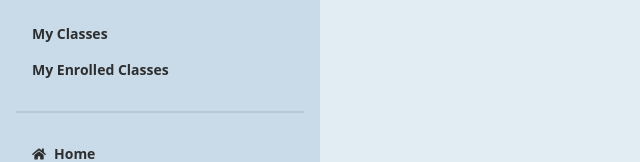
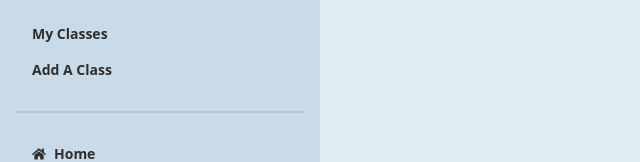
Before and after one commit to Rayhan108/Sports-training-camp, a React (Vite) app: page /dashboard in a window 1280 px wide. Shown: the top 162 px of the page, without its empty margins (0-640 px from the left). Built offline with nearby package versions, Linux system fonts and the light colour scheme; no server answers.

Commit message:
create dashboard conditional

```diff
--- a/src/Layout/DashboardLayout.jsx
+++ b/src/Layout/DashboardLayout.jsx
@@ -4,7 +4,8 @@ import { NavLink, Outlet } from "react-router-dom";
 
 
 const DashboardLayout = () => {
-
+const isAdmin =false;
+const isInstructor =true;
     return (
         <div className="drawer lg:drawer-open">
   <input id="my-drawer-2" type="checkbox" className="drawer-toggle" />
@@ -18,13 +19,44 @@ const DashboardLayout = () => {
     <label htmlFor="my-drawer-2" className="drawer-overlay"></label>
     <ul className="menu p-4 w-80 h-full bg-base-200 text-base-content font-bold">
       {/* Sidebar content here */}
-      <li><NavLink to="myClass">My Classes</NavLink></li>
-                <li><NavLink to="enrolledClass">My Enrolled Classes</NavLink></li>
 
-                <div className="divider"></div>
-                <li><NavLink to="/"><FaHome></FaHome> Home</NavLink> </li>
-                    <li><NavLink to="/"> Instractors</NavLink></li>
-                    <li><NavLink to="/">Classes</NavLink></li>
+
+      {isAdmin && (
+            <>
+              <li>
+                <NavLink to="manageClass">Manage Classes</NavLink>
+              </li>
+              <li>
+                <NavLink to="manageInstructor">Manage Instructors</NavLink>
+              </li>
+            </>
+          )}
+          {isInstructor && (
+            <>
+              <li>
+                <NavLink to="myClass">My Classes</NavLink>
+              </li>
+              <li>
+                <NavLink to="addClass">Add A Class</NavLink>
+              </li>
+            </>
+          )}
+          {!isAdmin && !isInstructor && (
+            <>
+              <li>
+                <NavLink to="mySelectedClass">My Selected Classes</NavLink>
+              </li>
+              <li>
+                <NavLink to="enrolledClass">My Enrolled Classes</NavLink>
+              </li>
+            </>
+          )}
+
+       <div className="divider"></div>
+         <li><NavLink to="/"><FaHome></FaHome> Home</NavLink> </li>
+             <li><NavLink to="/"> Instractors</NavLink></li>
+             <li><NavLink to="/">Classes</NavLink></li>
+
 
     </ul>
 
--- /dev/null
+++ b/src/Page/Dashboard/ManageClasses/ManageClasses.jsx
@@ -0,0 +1,10 @@
+
+const ManageClasses = () => {
+    return (
+        <div>
+           <h3 className="text-3xl">manage class</h3>
+        </div>
+    );
+};
+
+export default ManageClasses;
--- /dev/null
+++ b/src/Page/Dashboard/ManageInstructors/ManageInstructors.jsx
@@ -0,0 +1,11 @@
+
+
+const ManageInstructors = () => {
+    return (
+        <div>
+               <h3 className="text-3xl">manage instructors</h3>
+        </div>
+    );
+};
+
+export default ManageInstructors;
```
Also changed, not shown: src/routes/routes/router.jsx (+11 -1 lines).
